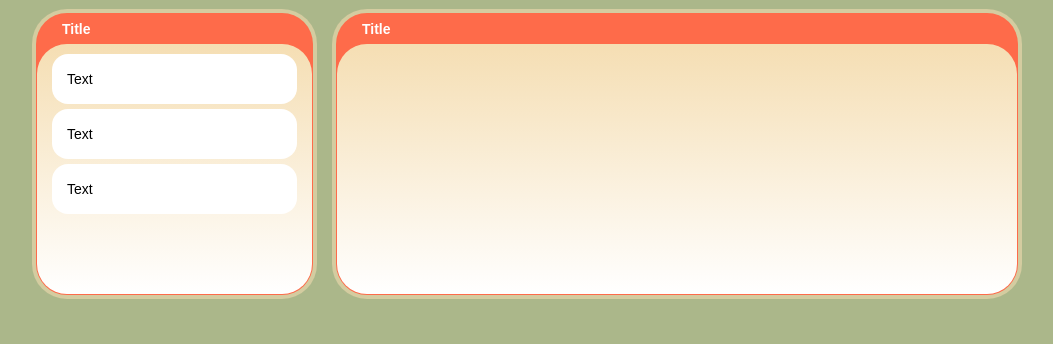
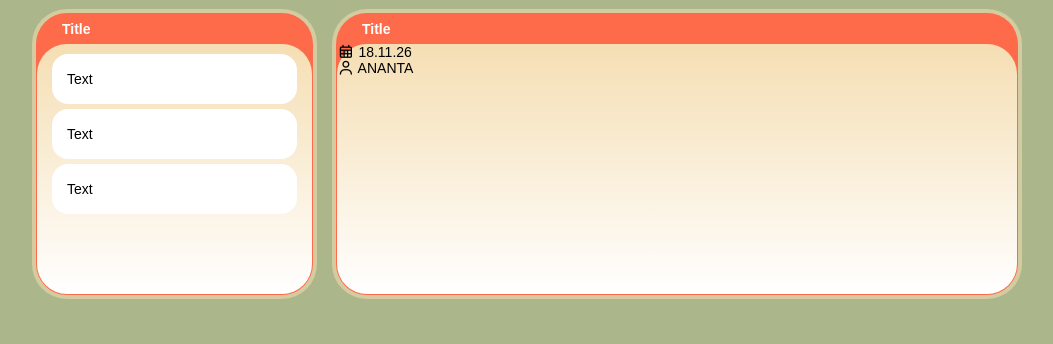
Before and after one commit to Jordancomm/Ananta-game, a plain HTML site: page index.html in a window 1280 px wide. Shown: the part 181-525 px from the top of the page, without its empty margins (113-1166 px from the left). Drawn offline with Linux system fonts and the light colour scheme.

Commit message:
Update index.html

```diff
--- a/index.html
+++ b/index.html
@@ -1,6 +1,8 @@
 <!DOCTYPE html>
 <head>
   <title>ANANTA</title>
+
+  <link rel="stylesheet" href="https://use.fontawesome.com/releases/v7.0.0/css/all.css">
 
   <style>
     html {
@@ -161,7 +163,14 @@
     <article>
       <section>
         <div class='section-title'>Title</div>
-        <div class='section-body'></div>
+        <div class='section-body'>
+
+          <div class='section-info'>
+            <div class='section-date'><i class="fa-regular fa-calendar-days"></i> 18.11.26</div>
+            <div class='seperator'></div>
+            <div class='section-autor'><i class="fa-regular fa-user"></i> ANANTA</div>
+          </div>
+        </div>
       </section>
     </article>
   </main>
```
